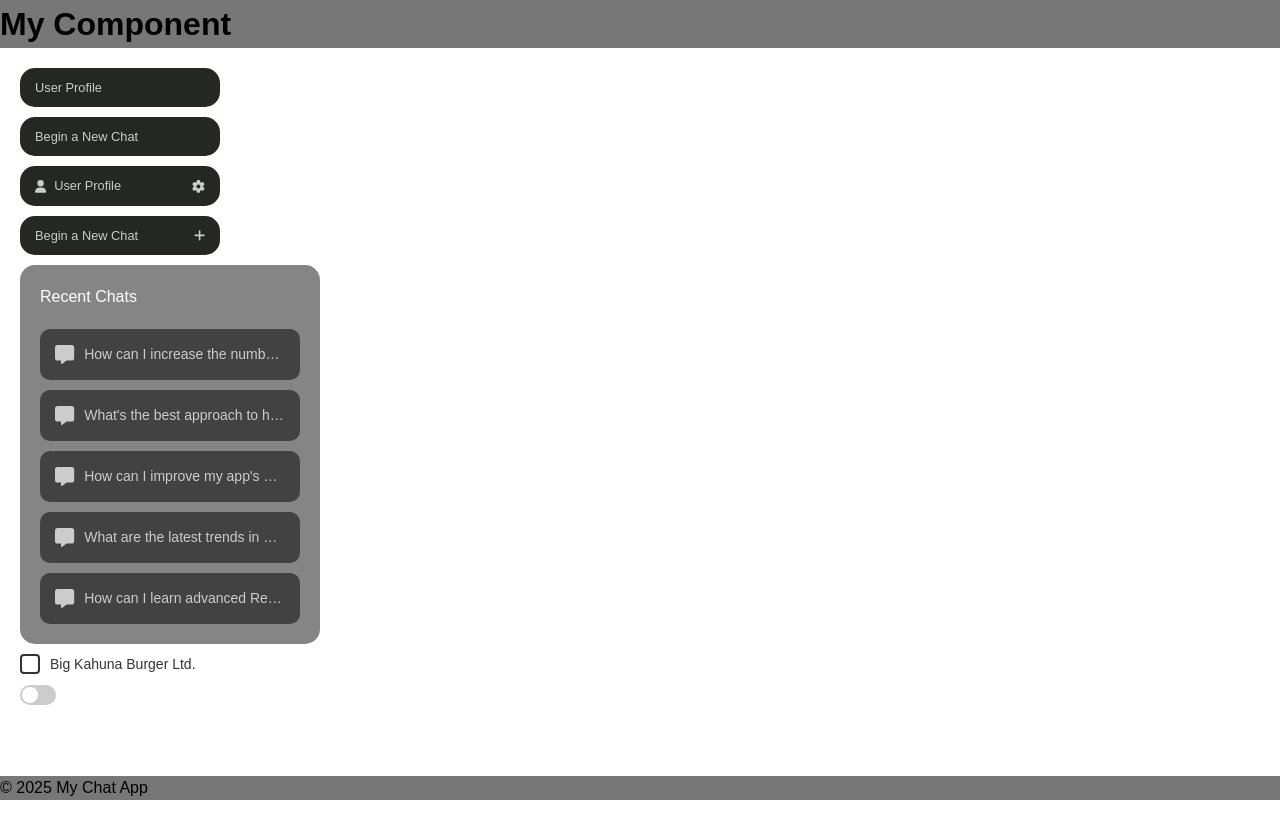
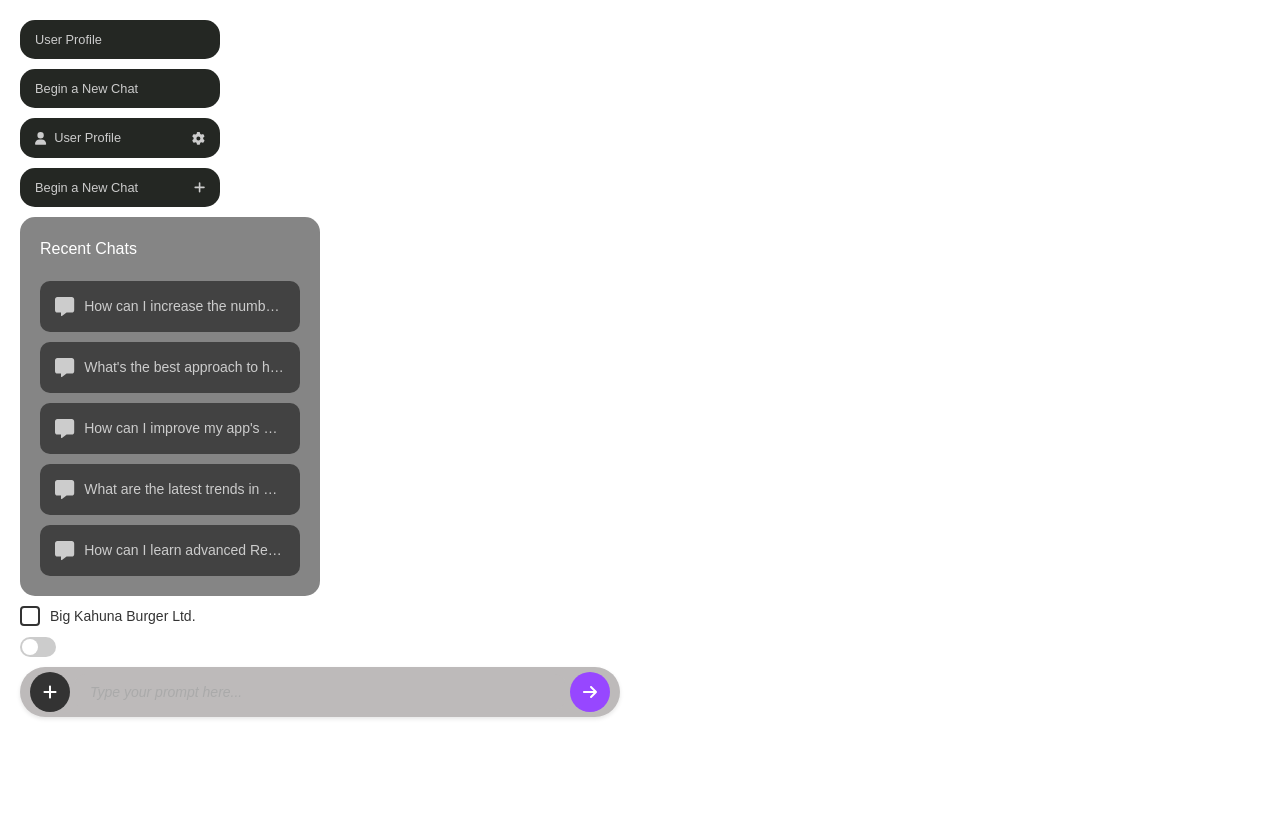
Before and after one commit to 1209kes/React-Session-TF, a React (Vite) app in the folder chat-project/: page /component in a window 1280 px wide. Shown: the top 838 px of the page. Before the commit the page ends 800 px from the top, so only its background shows below. Built offline with nearby package versions, Linux system fonts and the light colour scheme.

Commit message:
feat: step1: input done

```diff
--- a/chat-project/src/components/Input/Input.jsx
+++ b/chat-project/src/components/Input/Input.jsx
@@ -0,0 +1,36 @@
+import React, { useState } from 'react';
+import CircleButton from '../shared/CircleButton/CircleButton';
+import { faPlus, faArrowRight } from '@fortawesome/free-solid-svg-icons';
+import styles from './Input.module.css';
+
+const Input = () => {
+    const [inputValue, setInputValue] = useState('');
+
+    const handlePlusClick = () => {
+        alert('다른 LLM과 대화하시겠습니까?');
+    };
+
+    const handleSendClick = () => {
+        alert('AI에게 대화를 전송하였습니다');
+    };
+
+    const handleInputChange = (event) => {
+        setInputValue(event.target.value);
+    };
+
+    return (
+        <div className={styles.inputContainer}>
+            <CircleButton icon={faPlus} onClick={handlePlusClick} color="#333333" />
+            <input
+                type="text"
+                value={inputValue}
+                onChange={handleInputChange}
+                className={styles.inputField}
+                placeholder="Type your prompt here..."
+            />
+            <CircleButton icon={faArrowRight} onClick={handleSendClick} color="#9747FF" />
+        </div>
+    );
+};
+
+export default Input;
--- a/chat-project/src/components/Input/Input.module.css
+++ b/chat-project/src/components/Input/Input.module.css
@@ -0,0 +1,32 @@
+.inputContainer {
+    display: flex;
+    align-items: center;
+    justify-content: center;
+    background-color: rgb(189, 186, 186);
+    border-radius: 39px;
+    padding: 5px 10px;
+    gap: 5px;
+    width: 100%;
+    max-width: 600px;
+    box-shadow: 0 2px 4px rgba(0, 0, 0, 0.1);
+}
+
+.inputField {
+    flex-grow: 1;
+    border: none;
+    border-radius: 10px;
+    padding: 10px 15px;
+    font-size: 14px;
+    outline: none;
+    background-color: rgb(189, 186, 186);
+}
+
+.label {
+    flex-grow: 1;
+    text-align: inherit; /* text-align이 동적으로 적용되도록 설정 */
+}
+
+.inputField::placeholder {
+    color: #aaa;
+    font-style: italic;
+}
--- a/chat-project/src/components/shared/Button/Button.jsx
+++ b/chat-project/src/components/shared/Button/Button.jsx
@@ -2,7 +2,7 @@ import React from 'react';
 import { FontAwesomeIcon } from '@fortawesome/react-fontawesome';
 import styles from './Button.module.css';
 
-const Button = ({ label, onClick, leftIcon, rightIcon, iconColor }) => {
+const Button = ({ label, onClick, leftIcon, rightIcon }) => {
     return (
         <button onClick={onClick} className={styles.button}>
             <span className={styles.label}>
--- a/chat-project/src/components/shared/Button/Button.module.css
+++ b/chat-project/src/components/shared/Button/Button.module.css
@@ -20,6 +20,7 @@
 .icon {
     font-size: 0.8rem;
     color: #cccccc;
+    text-align: inherit;
 }
 
 .label {
--- a/chat-project/src/components/shared/CircleButton/CircleButton.jsx
+++ b/chat-project/src/components/shared/CircleButton/CircleButton.jsx
@@ -0,0 +1,13 @@
+import React from 'react';
+import { FontAwesomeIcon } from '@fortawesome/react-fontawesome';
+import styles from './CircleButton.module.css';
+
+const CircleButton = ({ icon, onClick, color }) => {
+    return (
+        <button className={styles.circleButton} onClick={onClick} style={{ backgroundColor: color }}>
+            <FontAwesomeIcon icon={icon} />
+        </button>
+    );
+};
+
+export default CircleButton;
--- a/chat-project/src/components/shared/CircleButton/CircleButton.module.css
+++ b/chat-project/src/components/shared/CircleButton/CircleButton.module.css
@@ -0,0 +1,17 @@
+.circleButton {
+    width: 40px;
+    height: 40px;
+    border-radius: 50%;
+    border: none;
+    display: flex;
+    align-items: center;
+    justify-content: center;
+    cursor: pointer;
+    color: white;
+    font-size: 16px;
+    transition: background-color 0.3s ease;
+}
+
+.circleButton:hover {
+    opacity: 0.8;
+}
--- a/chat-project/src/pages/Component/Component.jsx
+++ b/chat-project/src/pages/Component/Component.jsx
@@ -1,13 +1,12 @@
 import React, { useState } from 'react';
-import Header from '../../components/layout/Header/Header';
-import Footer from '../../components/layout/Footer/Footer';
 import Button from '../../components/shared/Button/Button';
 import MessageList from '../../components/MessageList/MessageList';
 import CustomCheckbox from '../../components/shared/CheckBox/CheckBox';
 import CustomSwitch from '../../components/shared/Swtich/Switch';
-import { faUser, faCog, faPlus } from '@fortawesome/free-solid-svg-icons';
+import Input from '../../components/Input/Input';
+import { faUser, faCog, faPlus, faSadCry } from '@fortawesome/free-solid-svg-icons';
+import { showAlert } from '../../utils/Alert';
 import styles from './Component.module.css';
-import { showAlert } from '../../utils/Alert';
 
 const ComponentPage = () => {
     const messages = [
@@ -41,9 +40,12 @@ const ComponentPage = () => {
         showAlert('새로운 채팅을 시작할까요?');
     };
 
+    const StartClick = () => {
+        showAlert('시작하기!');
+    };
+
     return (
         <div className={styles['page-container']}>
-            <Header />
             <main className={styles.content}>
                 <Button label="User Profile" onClick={UserClick} />
                 <Button label="Begin a New Chat" onClick={ChatClick} />
@@ -56,8 +58,8 @@ const ComponentPage = () => {
                     label="Big Kahuna Burger Ltd."
                 />
                 <CustomSwitch enabled={switchEnabled} onChange={handleSwitchChange} />
+                <Input />
             </main>
-            <Footer />
         </div>
     );
 };
--- a/chat-project/src/pages/Component/Component.module.css
+++ b/chat-project/src/pages/Component/Component.module.css
@@ -1,7 +1,7 @@
 .page-container {
     display: flex;
     flex-direction: column;
-    height: 100%;
+    height: 200%;
     background-color: #777777;
 }
 
```
